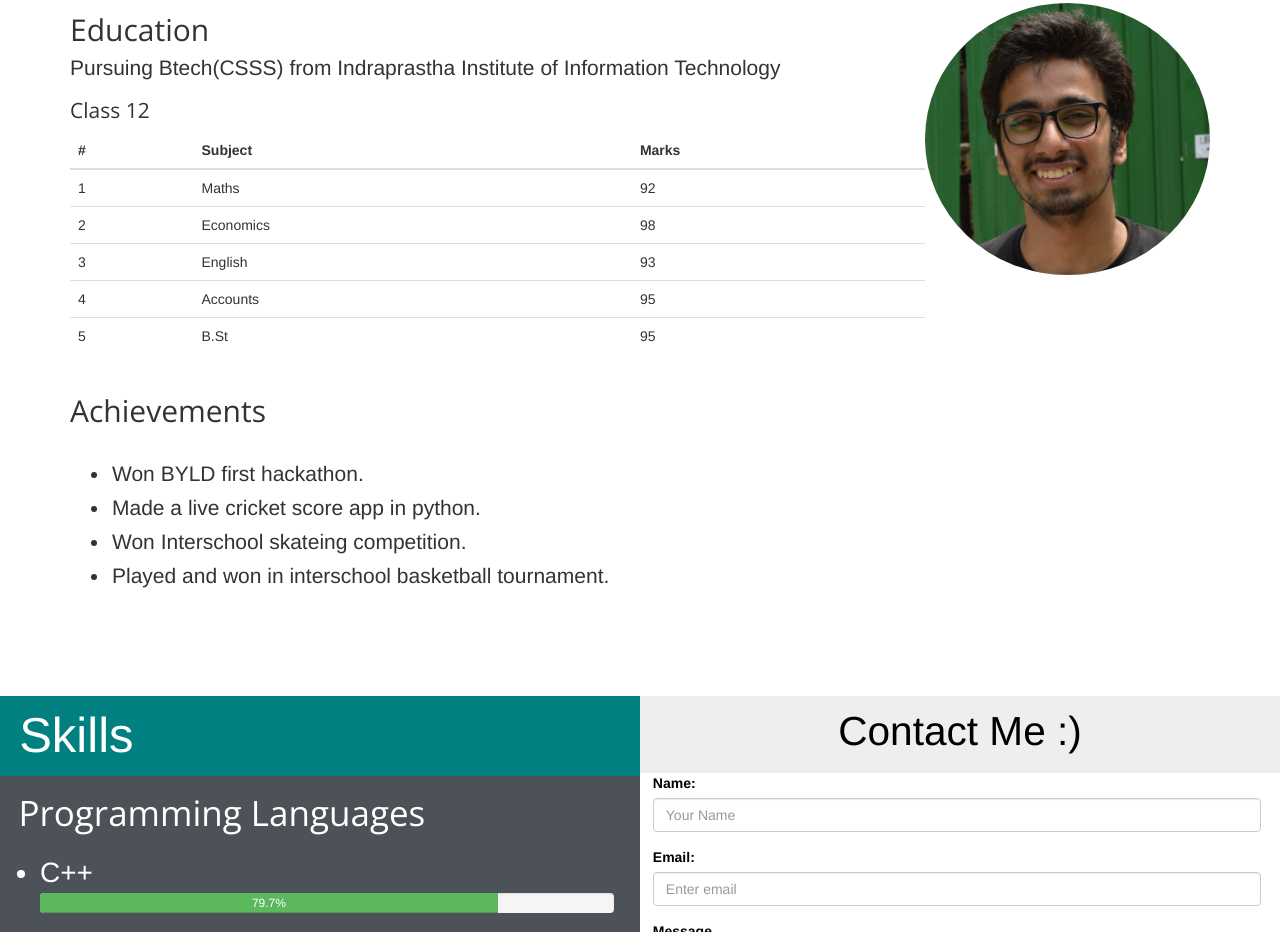
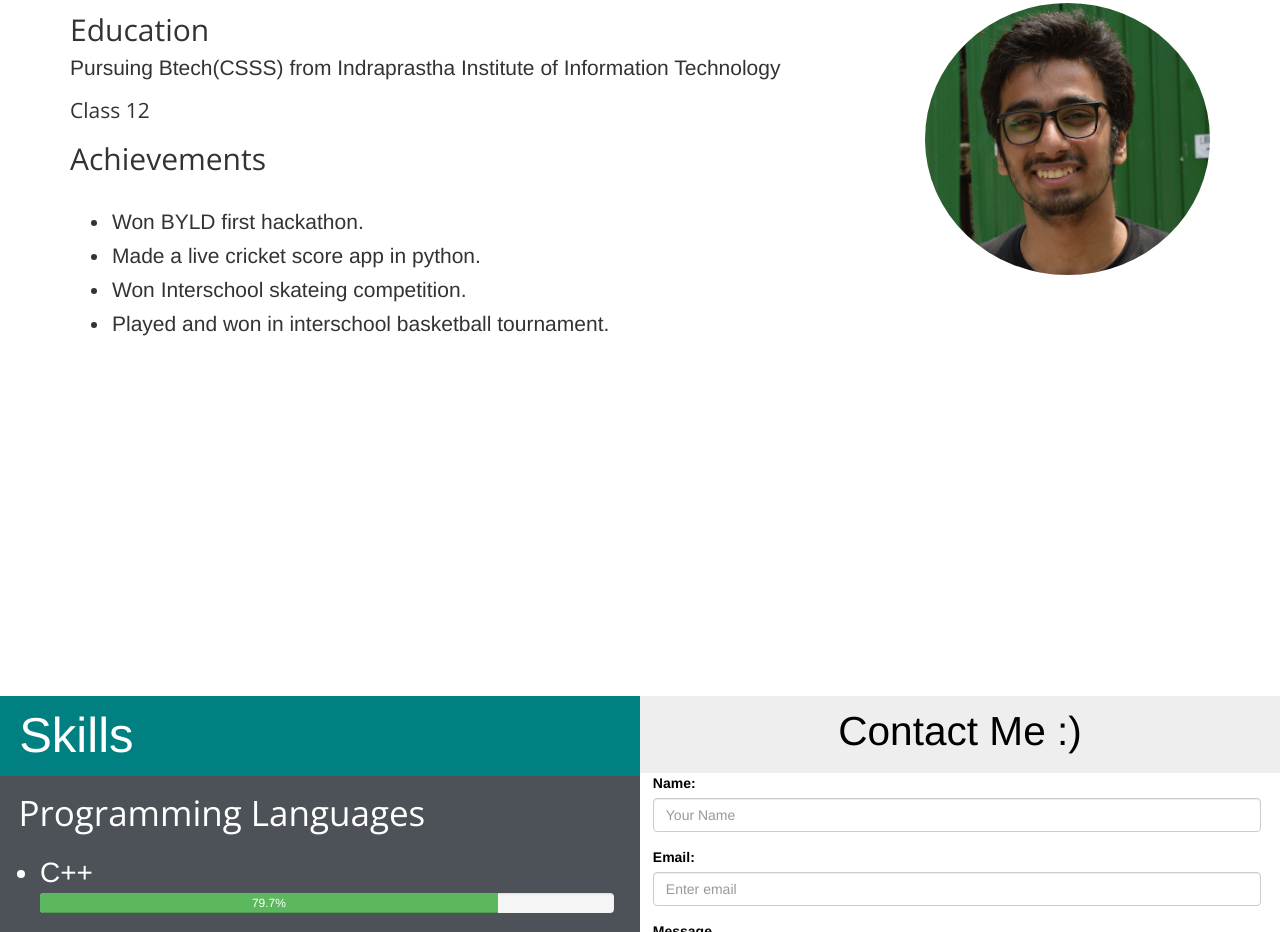
Before and after one commit to divyambhagchandani/divyambhagchandani, a plain HTML site: page index.html in a window 1280 px wide. Shown: the part 875-1807 px from the top of the page. Drawn offline with nearby package versions, Linux system fonts and the light colour scheme.

Commit message:
Update index.html

```diff
--- a/index.html
+++ b/index.html
@@ -80,46 +80,8 @@ $(document).ready(function(){
 	<h2 id="edu">Education</h2>
 		<h4 id="current" style="font-weight: 300; font-size: 1.5em">Pursuing Btech(CSSS) from Indraprastha Institute of Information Technology</h4>
 	<h2 id="edu" style="font-size: 1.5em;">Class 12</h2>
-	<div class="table-responsive" id="t1">
-  <table class="table">
-    <thead>
-      <tr>
-        <th>#</th>
-        <th>Subject</th>
-        <th>Marks</th>
-      </tr>
-    </thead>
-    <tbody>
-      <tr>
-        <td>1</td>
-        <td>Maths</td>
-        <td>92</td>
-      </tr>
-            <tr>
-        <td>2</td>
-        <td>Economics</td>
-        <td>98</td>
-      </tr>
-            <tr>
-        <td>3</td>
-        <td>English</td>
-        <td>93</td>
-      </tr>
-            <tr>
-        <td>4</td>
-        <td>Accounts</td>
-        <td>95</td>
-      </tr>
-            <tr>
-        <td>5</td>
-        <td>B.St</td>
-        <td>95</td>
-      </tr>
 
-    </tbody>
-  </table>
-  </div>
-</div>
+
 
 <h2 id="edu">Achievements</h2><br>
 <div class="achi">
```
